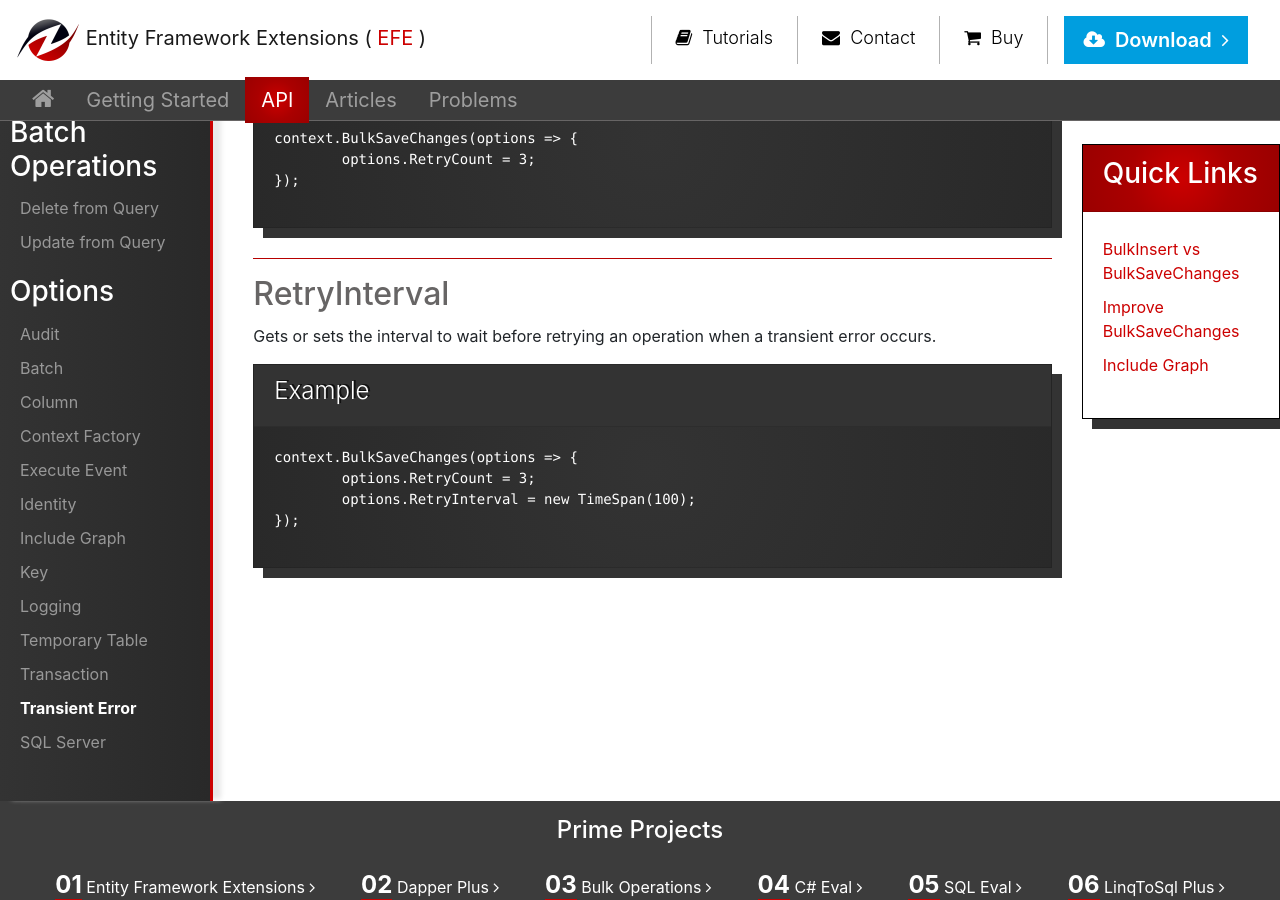
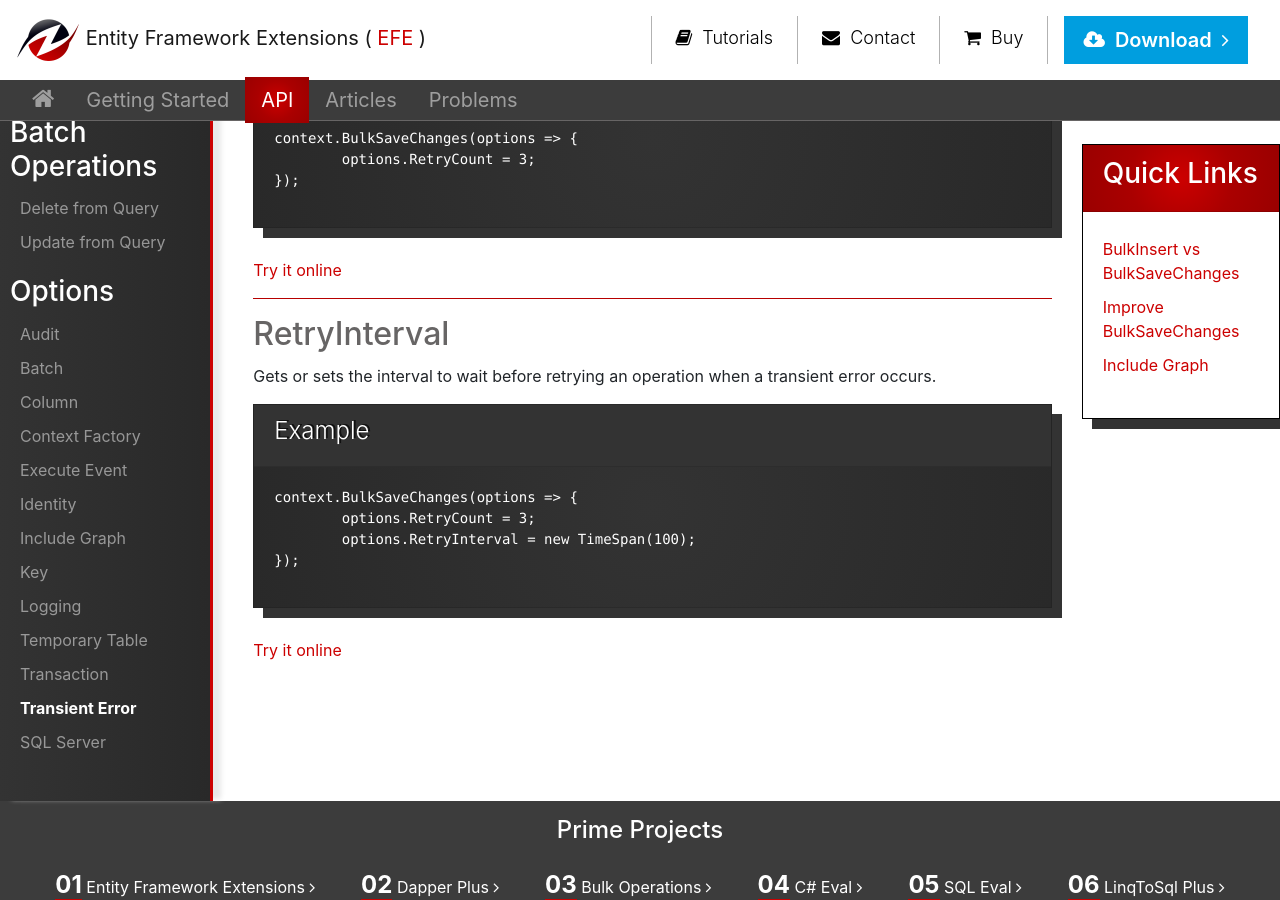
Before and after one commit to zzzprojects/EntityFramework-Extensions, a Jekyll site: the page built from docs/pages/api/options-summary/options-transient-error.md, in a window 1280 px wide and 900 px high, scrolled down 319 px. Built offline with Jekyll 4.4.1, drawn with Linux system fonts in a browser that asks for light colours; nearby versions of some CDN libraries; our own code applies the rules of GitHub Pages for plain Markdown files; part of the change alters nothing that is shown.

Commit message:
Update options-transient-error.md

```diff
--- a/docs/pages/api/options-summary/options-transient-error.md
+++ b/docs/pages/api/options-summary/options-transient-error.md
@@ -11,6 +11,7 @@ context.BulkSaveChanges(options => {
 	options.RetryCount = 3;
 });
 {% endhighlight %}
+{% include component-try-it.html href='https://dotnetfiddle.net/BJJKFg' %}
 
 ---
 
@@ -25,3 +26,4 @@ context.BulkSaveChanges(options => {
 });
 
 {% endhighlight %}
+{% include component-try-it.html href='https://dotnetfiddle.net/wy84D5' %}
```
